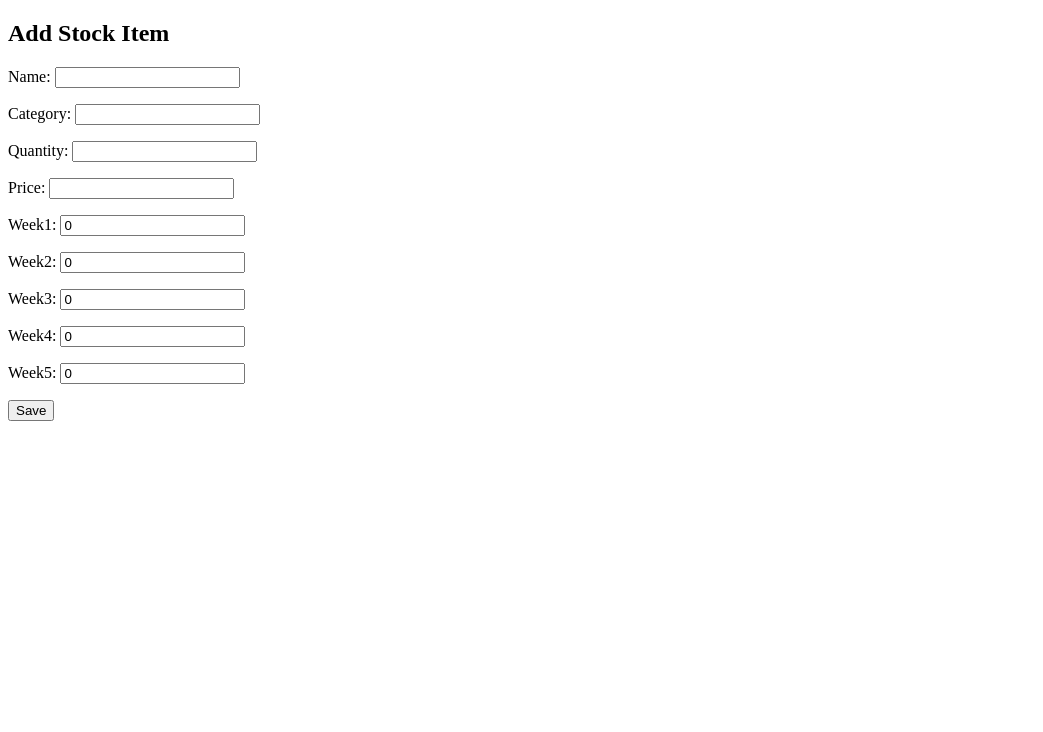
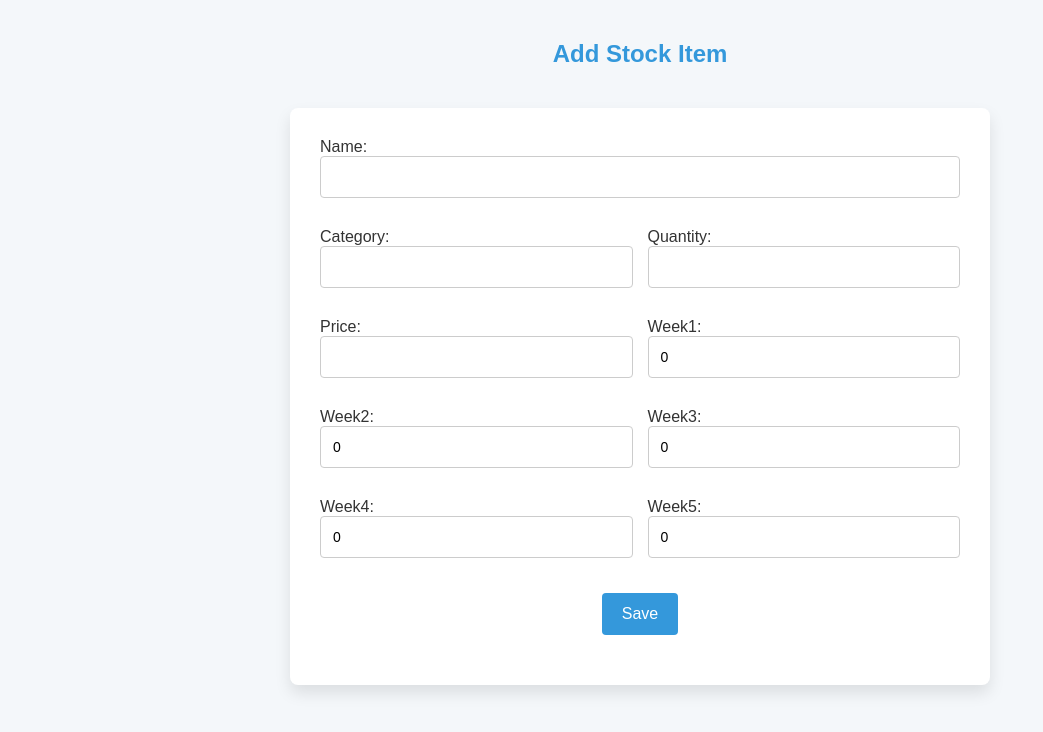
Before and after one commit to vishnu2818/stock_ledger, a Django app: page /add/ in a window 1280 px wide. Shown: the top 732 px of the page, without its empty margins (0-1043 px from the left). Run offline with Django 5.2, Linux system fonts and the light colour scheme.

Commit message:
created static dir and styles added

```diff
--- /dev/null
+++ b/stock_project/static/css/stock_form.css
@@ -0,0 +1,119 @@
+/* General styles */
+body {
+    font-family: 'Arial', sans-serif;
+    background-color: #f4f7fa;
+    margin: 0;
+    padding: 0;
+    color: #333;
+}
+
+h2 {
+    text-align: center;
+    color: #3498db;
+    font-size: 24px;
+    margin-top: 40px;
+}
+
+/* Form container */
+form {
+    width: 50%;
+    margin: 40px auto;
+    background-color: #fff;
+    padding: 30px;
+    border-radius: 8px;
+    box-shadow: 0 8px 16px rgba(0, 0, 0, 0.1);
+}
+
+p {
+    font-size: 14px;
+    color: #555;
+    text-align: center;
+}
+
+/* Submit button styling */
+button[type="submit"] {
+    display: block;
+    margin: 20px auto;
+    padding: 12px 20px;
+    background-color: #3498db;
+    color: white;
+    border: none;
+    border-radius: 4px;
+    cursor: pointer;
+    font-size: 16px;
+    margin-top: 20px;
+  /*  width: 100%;*/
+    transition: background-color 0.3s ease;
+}
+
+button[type="submit"]:hover {
+    background-color: #5999db;
+}
+
+a {
+    display: block;
+    text-align: center;
+    margin-top: 20px;
+    color: #cf2030;
+    font-size: 14px;
+    text-decoration: none;
+}
+
+a:hover {
+    text-decoration: underline;
+}
+
+/* Input fields */
+input, select, textarea {
+    font-size: 14px;
+    width: 100%;
+    padding: 12px;
+    margin-bottom: 15px;
+    border-radius: 4px;
+    border: 1px solid #ccc;
+    box-sizing: border-box;
+    transition: border 0.3s ease;
+}
+
+textarea {
+    resize: vertical;
+}
+
+input:focus, select:focus, textarea:focus {
+    border-color: #3498db;
+    outline: none;
+}
+
+/* Responsive styles */
+@media screen and (max-width: 768px) {
+    form {
+        width: 80%;
+    }
+}
+
+/* Two-column layout */
+.form-group {
+    display: flex;
+    flex-wrap: wrap;
+    gap: 15px;
+}
+
+.form-group > div:first-child {
+    flex: 100%; /* Make the first child take full width */
+    margin-right: 0; /* Optional: remove right margin if needed */
+}
+.form-group > div{
+    flex:1 1 calc(50% - 15px); /* Adjust the calculation as necessary */
+}
+
+.form-group > div input,
+.form-group > div select,
+.form-group > div textarea {
+    width: 100%;
+}
+
+@media screen and (max-width: 768px) {
+    .form-group > div {
+        flex: 1 1 100%;
+    }
+}
--- a/stock_project/stock_app/forms.py
+++ b/stock_project/stock_app/forms.py
@@ -1,10 +1,10 @@
 from django import forms
+from .models import StockItem
+
 
 class ExcelUploadForm(forms.Form):
     file = forms.FileField()
 
-from django import forms
-from .models import StockItem
 
 class StockItemForm(forms.ModelForm):
     class Meta:
--- a/stock_project/stock_app/views.py
+++ b/stock_project/stock_app/views.py
@@ -29,7 +29,6 @@ def upload_excel(request):
     return render(request, 'upload_excel.html', {'form': form})
 
 # Class-based views for listing, creating, updating, and deleting stock items
-
 
 
 class StockListView(ListView):
@@ -110,15 +109,15 @@ def download_excel(request):
     for item in stock_items:
         data.append({
             'Medicine': item.name,
-            'SCOPE QUANTITY': item.category,
-            'Avalaible Quantiy': item.quantity,
+            'Scope Quantity': item.category,
+            'Available Quantity': item.quantity,
             'NET CONSUMED': item.price,
             'Week 1': item.week1,
             'Week 2': item.week2,
             'Week 3': item.week3,
             'Week 4': item.week4,
             'Week 5': item.week5,
-            'Total': item.total
+            # 'Total': item.total
         })
 
     # Create a pandas DataFrame
--- a/stock_project/stock_project/settings.py
+++ b/stock_project/stock_project/settings.py
@@ -106,6 +106,7 @@ USE_TZ = True
 # https://docs.djangoproject.com/en/5.1/howto/static-files/
 
 STATIC_URL = 'static/'
+STATICFILES_DIRS = [BASE_DIR / 'static']
 
 # Default primary key field type
 # https://docs.djangoproject.com/en/5.1/ref/settings/#default-auto-field
--- a/stock_project/templates/stock_confirm_delete.html
+++ b/stock_project/templates/stock_confirm_delete.html
@@ -1,7 +1,9 @@
 <!DOCTYPE html>
 <html>
 <head>
+
     <title>Confirm Delete</title>
+
 </head>
 <body>
     <h2>Are you sure you want to delete "{{ object.name }}"?</h2>
--- a/stock_project/templates/stock_form.html
+++ b/stock_project/templates/stock_form.html
@@ -2,12 +2,22 @@
 <html>
 <head>
     <title>Stock Form</title>
+    {% load static %}
+    <link rel="stylesheet" href="{% static 'css/stock_form.css' %}">
+
 </head>
 <body>
     <h2>{% if form.instance.pk %}Edit{% else %}Add{% endif %} Stock Item</h2>
     <form method="post">
         {% csrf_token %}
-        {{ form.as_p }}
+        <div class="form-group">
+            {% for field in form %}
+                <div>
+                    {{ field.label_tag }} {{ field }}
+                </div>
+            {% endfor %}
+        </div>
+<!--        {{ form.as_p }}-->
         <button type="submit">Save</button>
     </form>
 </body>
```
Also changed, not shown: stock_project/static/css/stock_list.css (added, +90 -0 lines), stock_project/templates/stock_list.html (+11 -8 lines), stock_project/db.sqlite3.
